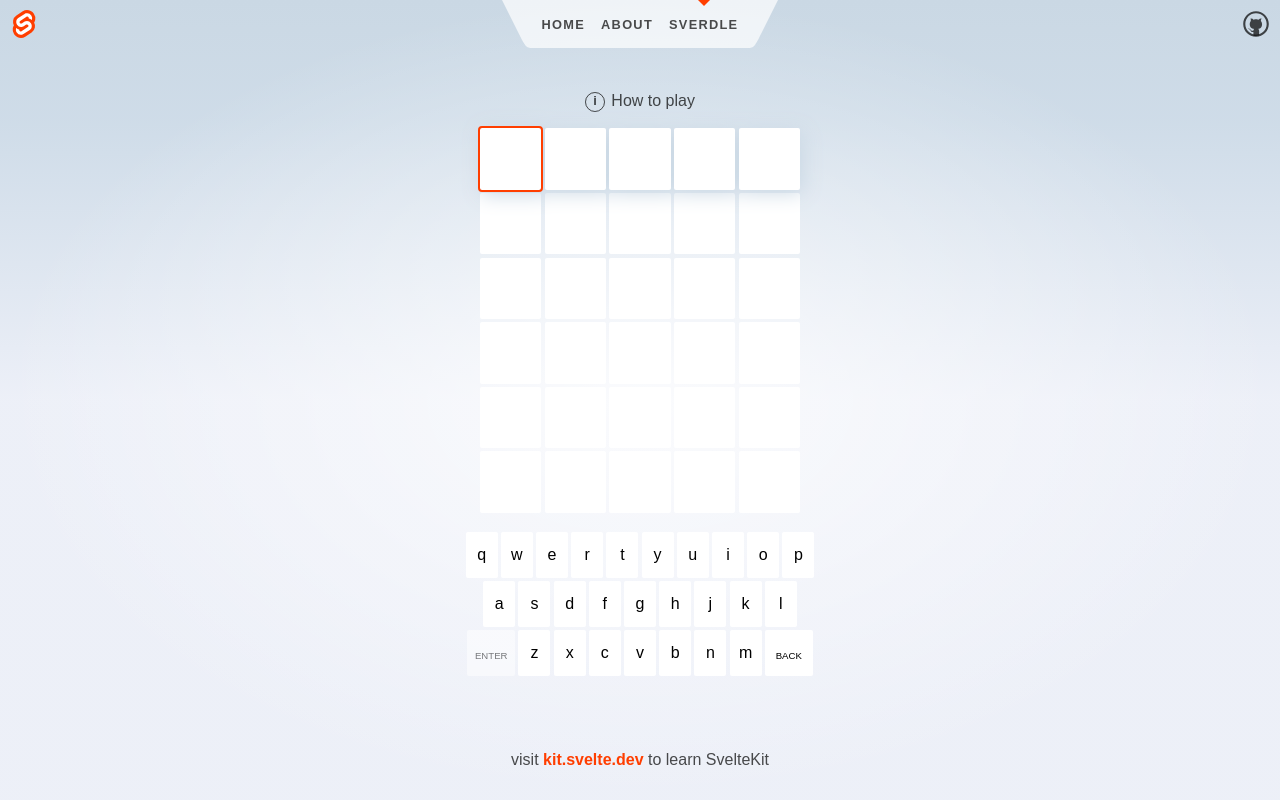
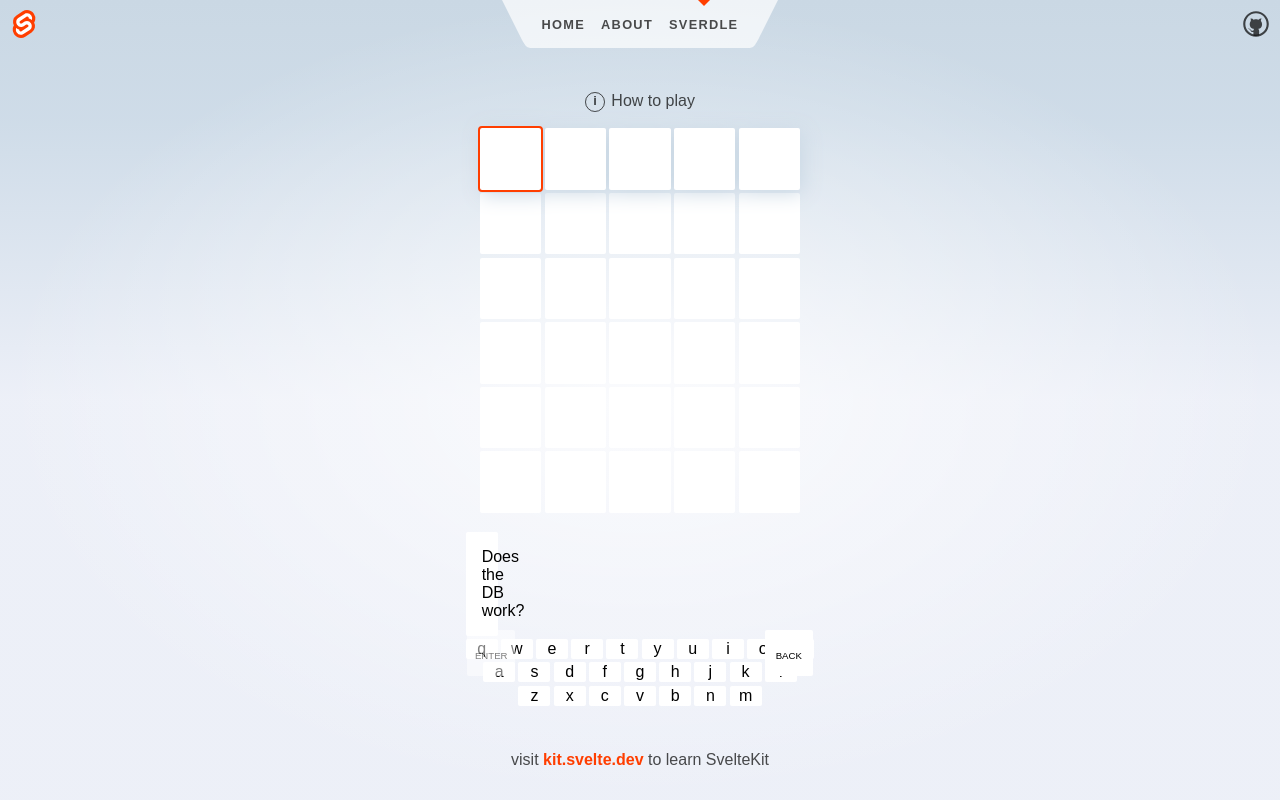
Before and after one commit to tsfrt/svelteKit-test, a SvelteKit app: page /sverdle in a window 1280 px wide. Built offline with nearby package versions, Linux system fonts and the light colour scheme; no server answers.

Commit message:
add db stuff for binding

```diff
--- a/src/app.d.ts
+++ b/src/app.d.ts
@@ -1,3 +1,4 @@
+
 // See https://kit.svelte.dev/docs/types#app
 // for information about these interfaces
 declare global {
--- a/src/routes/sverdle/+page.server.ts
+++ b/src/routes/sverdle/+page.server.ts
@@ -1,6 +1,8 @@
 import { fail } from '@sveltejs/kit';
 import { Game } from './game';
 import type { PageServerLoad, Actions } from './$types';
+import * as Bindings from '@nebhale/service-bindings';
+import * as oracledb from 'oracledb';
 
 export const load = (({ cookies }) => {
 	const game = new Game(cookies.get('sverdle'));
@@ -29,6 +31,41 @@ export const actions = {
 	 * Modify game state in reaction to a keypress. If client-side JavaScript
 	 * is available, this will happen in the browser instead of here
 	 */
+	db: async () => {
+
+		let connection;
+		let b = await Bindings.fromServiceBindingRoot();
+		b = await Bindings.filter(b, 'oracle-binding');
+		if (b == undefined || b.length != 1) {
+			throw Error(`Incorrect number of PostgreSQL drivers: ${b == undefined ? "0" : b.length}`)
+		}
+
+		const dbConfig = {
+			user: Bindings.get(b[0], 'username'),
+			password: Bindings.get(b[0], 'password'),
+			connectString: Bindings.get(b[0], 'connectionString'),
+			externalAuth: process.env.NODE_ORACLEDB_EXTERNALAUTH ? true : false,
+		}
+
+		try {
+			// Get a non-pooled connection
+			connection = await oracledb.getConnection(dbConfig);
+
+			console.log('Connection was successful!');
+
+		} catch (err) {
+			console.error(err);
+		} finally {
+			if (connection) {
+				try {
+					await connection.close();
+				} catch (err) {
+					console.error(err);
+				}
+			}
+		}
+	},
+
 	update: async ({ request, cookies }) => {
 		const game = new Game(cookies.get('sverdle'));
 
--- a/src/routes/sverdle/+page.svelte
+++ b/src/routes/sverdle/+page.svelte
@@ -154,6 +154,10 @@
 					value="backspace"
 				>
 					back
+				</button>
+
+				<button data-key="db" class="db" formaction="?/db">
+					Does the DB work?
 				</button>
 
 				{#each ['qwertyuiop', 'asdfghjkl', 'zxcvbnm'] as row}
@@ -365,6 +369,13 @@
 		opacity: 0.5;
 	}
 
+	.db {
+		padding: 1rem;
+		background: rgba(255, 255, 255, 0.5);
+		border-radius: 2px;
+		border: none;
+	}
+
 	.restart {
 		width: 100%;
 		padding: 1rem;
```
Also changed, not shown: package.json (+6 -1 lines), 2 other files (tests, documents, lock files or other folders).
